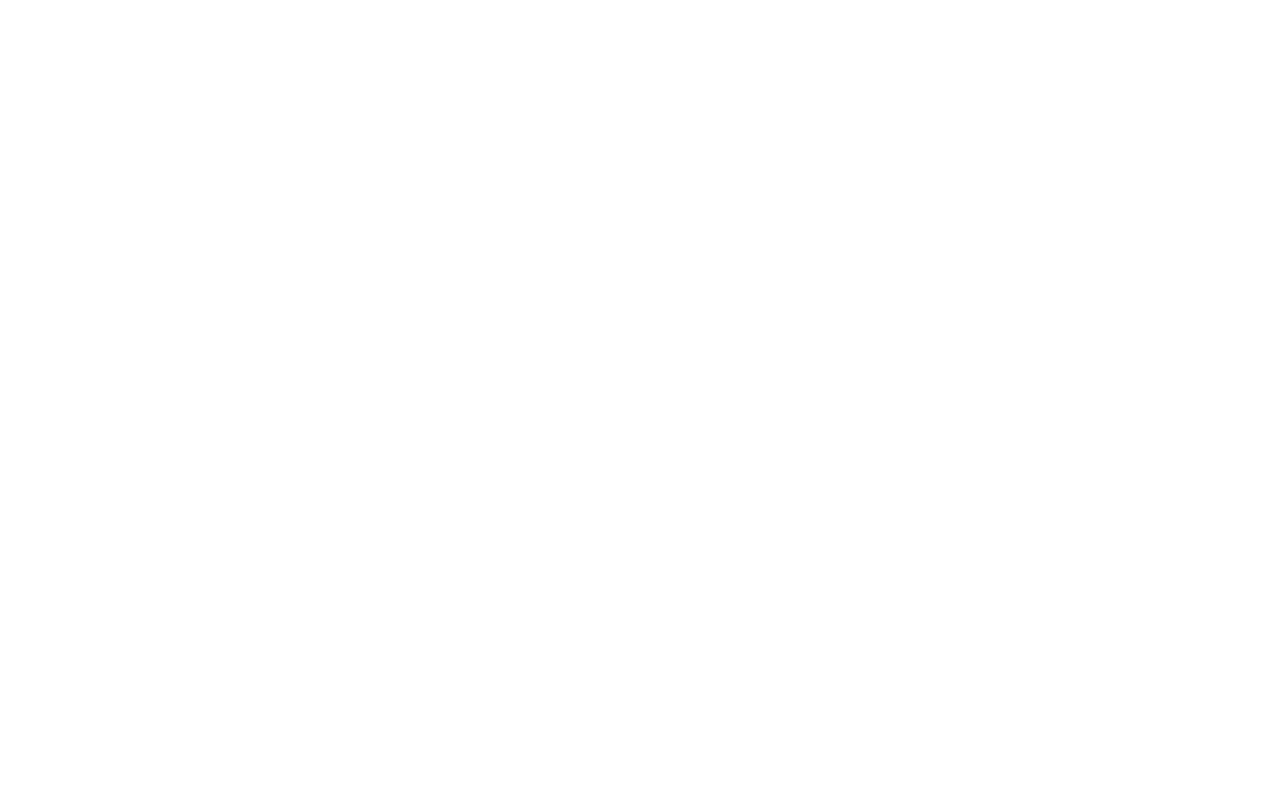
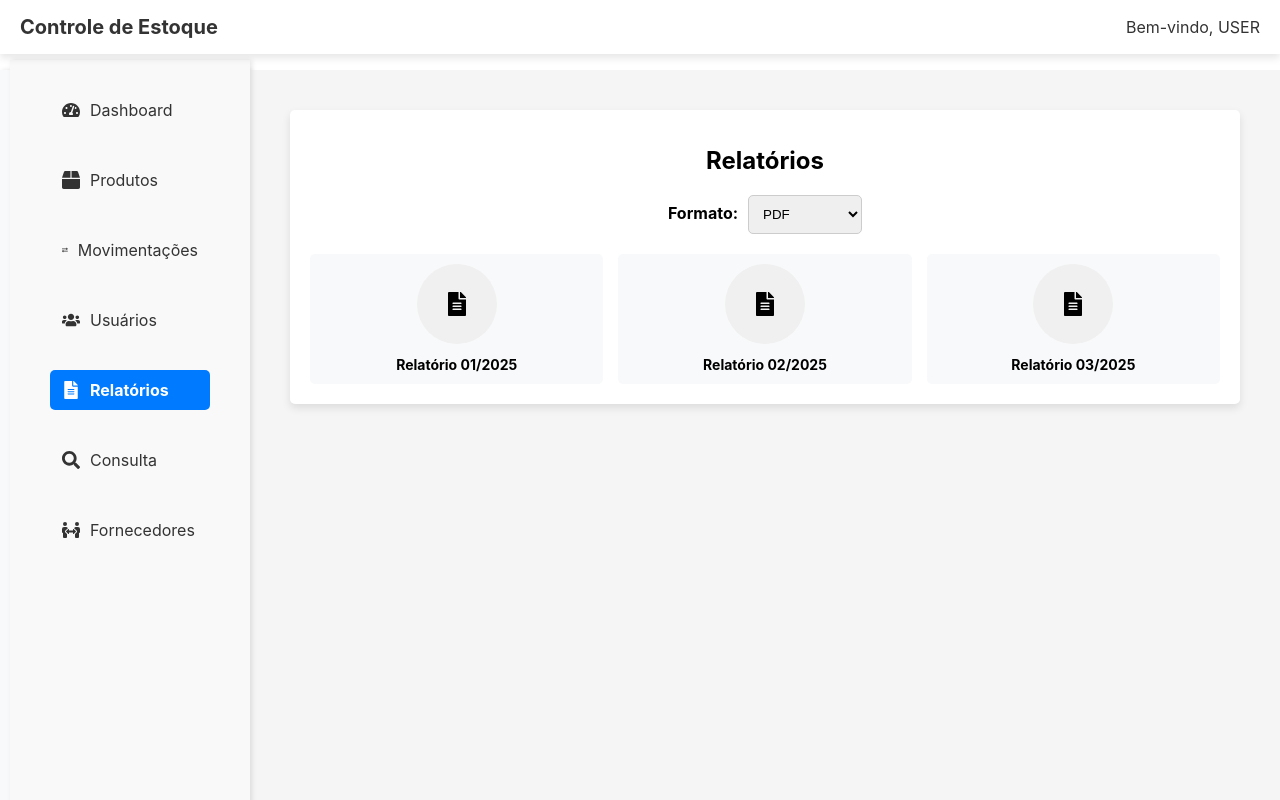
Before and after one commit to FernandoLML/CEM, a React (Create React App) app in the folder Frontend/madeira/: page /relatorios in a window 1280 px wide. Before the commit this address had no page. Built offline with nearby package versions, Linux system fonts and the light colour scheme.

Commit message:
Front - Página de Consulta concluída

```diff
--- a/Frontend/madeira/src/App.js
+++ b/Frontend/madeira/src/App.js
@@ -9,6 +9,7 @@ import ProdutosPageWrapper from './Pages/product';
 import FornecedorPageWrapper from './Pages/supplier';
 import MovimentacaoPage from './Pages/movement';
 import ConsultaProdutosPage from './Pages/search';
+import RelatoriosPage from './Pages/report';
 
 const App = () => {
   return (
@@ -24,6 +25,7 @@ const App = () => {
         <Route path="/fornecedores" element={<FornecedorPageWrapper />} />
         <Route path="/movimentacoes" element={<MovimentacaoPage />} />
         <Route path="/consulta" element={<ConsultaProdutosPage />} />
+        <Route path="/relatorios" element={<RelatoriosPage />} />
         {/* Adicione outras rotas aqui */}
       </Routes>
     </Router>
--- /dev/null
+++ b/Frontend/madeira/src/Pages/report.jsx
@@ -0,0 +1,143 @@
+import React, { useState } from "react";
+import { FaFileAlt } from "react-icons/fa";
+import Sidebar from "../Components/Sidebar";
+import Header from "../Components/Header";
+
+const relatoriosMock = [
+  { mes: "01/2025" },
+  { mes: "02/2025" },
+  { mes: "03/2025" },
+];
+
+export default function RelatoriosPage() {
+  const [formato, setFormato] = useState("pdf");
+
+  const handleDownload = (mes) => {
+    const extension = formato === "excel" ? "xlsx" : "pdf";
+    const filename = `relatorio-${mes.replace("/", "-")}.${extension}`;
+    alert(`Simulando download: ${filename}`);
+    // Aqui você pode substituir pelo real endpoint de download, ex:
+    // window.location.href = `/api/relatorio/download/${mes}?format=${formato}`;
+  };
+
+  const styles = {
+    container: {
+      display: "flex",
+      flexDirection: "column",
+      height: "100vh",
+    },
+    contentWrapper: {
+      display: "flex",
+      flex: 1,
+      marginTop: "70px", // Compensates for the fixed header height
+    },
+    sidebar: {
+      width: "250px",
+      backgroundColor: "#f8f9fa",
+      height: "100%",
+      boxShadow: "2px 0 5px rgba(0, 0, 0, 0.1)",
+      overflowY: "auto",
+    },
+    mainContent: {
+      flex: 1,
+      padding: "40px", // Increased padding for better spacing
+      backgroundColor: "#f5f5f5",
+    },
+    card: {
+      backgroundColor: "#fff",
+      padding: "20px", // Reduced padding to make the card narrower
+      borderRadius: "5px",
+      boxShadow: "0 4px 8px rgba(0, 0, 0, 0.1)",
+      textAlign: "center",
+      cursor: "pointer",
+      transition: "box-shadow 0.3s ease",
+    },
+    cardHover: {
+      boxShadow: "0 6px 12px rgba(0, 0, 0, 0.2)",
+    },
+    cardIcon: {
+      backgroundColor: "#f0f0f0",
+      borderRadius: "50%",
+      width: "80px",
+      height: "80px",
+      display: "flex",
+      alignItems: "center",
+      justifyContent: "center",
+      margin: "0 auto",
+      marginBottom: "10px",
+    },
+    select: {
+      padding: "10px",
+      border: "1px solid #ccc",
+      borderRadius: "5px",
+    },
+  };
+
+  return (
+    <div style={styles.container}>
+      {/* Header */}
+      <Header />
+
+      {/* Sidebar and Main Content */}
+      <div style={styles.contentWrapper}>
+        {/* Sidebar */}
+        <div style={styles.sidebar}>
+          <Sidebar currentPage="relatorios" />
+        </div>
+
+        {/* Main Content */}
+        <div style={styles.mainContent}>
+          {/* Main Card */}
+          <div style={styles.card}>
+            <h1 style={{ fontSize: "24px", fontWeight: "bold", marginBottom: "20px" }}>
+              Relatórios
+            </h1>
+
+            {/* Formato Selector */}
+            <div style={{ marginBottom: "20px" }}>
+              <label style={{ marginRight: "10px", fontWeight: "bold" }}>Formato:</label>
+              <select
+                value={formato}
+                onChange={(e) => setFormato(e.target.value)}
+                style={styles.select}
+              >
+                <option value="pdf">PDF</option>
+                <option value="excel">Excel (.xlsx)</option>
+              </select>
+            </div>
+
+            {/* Relatórios Grid */}
+            <div
+              style={{
+                display: "grid",
+                gridTemplateColumns: "repeat(auto-fit, minmax(100px, 1fr))", // Reduced min width for smaller cards
+                gap: "15px",
+              }}
+            >
+              {relatoriosMock.map((r, i) => (
+                <div
+                  key={i}
+                  style={{
+                    ...styles.card,
+                    padding: "10px", // Reduced padding for smaller cards
+                    boxShadow: "none", // Removed shadow for nested cards
+                    backgroundColor: "#f8f9fa",
+                    cursor: "pointer",
+                  }}
+                  onMouseEnter={(e) => (e.currentTarget.style.boxShadow = styles.cardHover.boxShadow)}
+                  onMouseLeave={(e) => (e.currentTarget.style.boxShadow = "none")}
+                  onClick={() => handleDownload(r.mes)}
+                >
+                  <div style={styles.cardIcon}>
+                    <FaFileAlt size={24} /> {/* Reduced icon size */}
+                  </div>
+                  <span style={{ fontWeight: "bold", fontSize: "14px" }}>Relatório {r.mes}</span>
+                </div>
+              ))}
+            </div>
+          </div>
+        </div>
+      </div>
+    </div>
+  );
+}
```
Also changed, not shown: Frontend/madeira/src/Pages/user.jsx (added).
